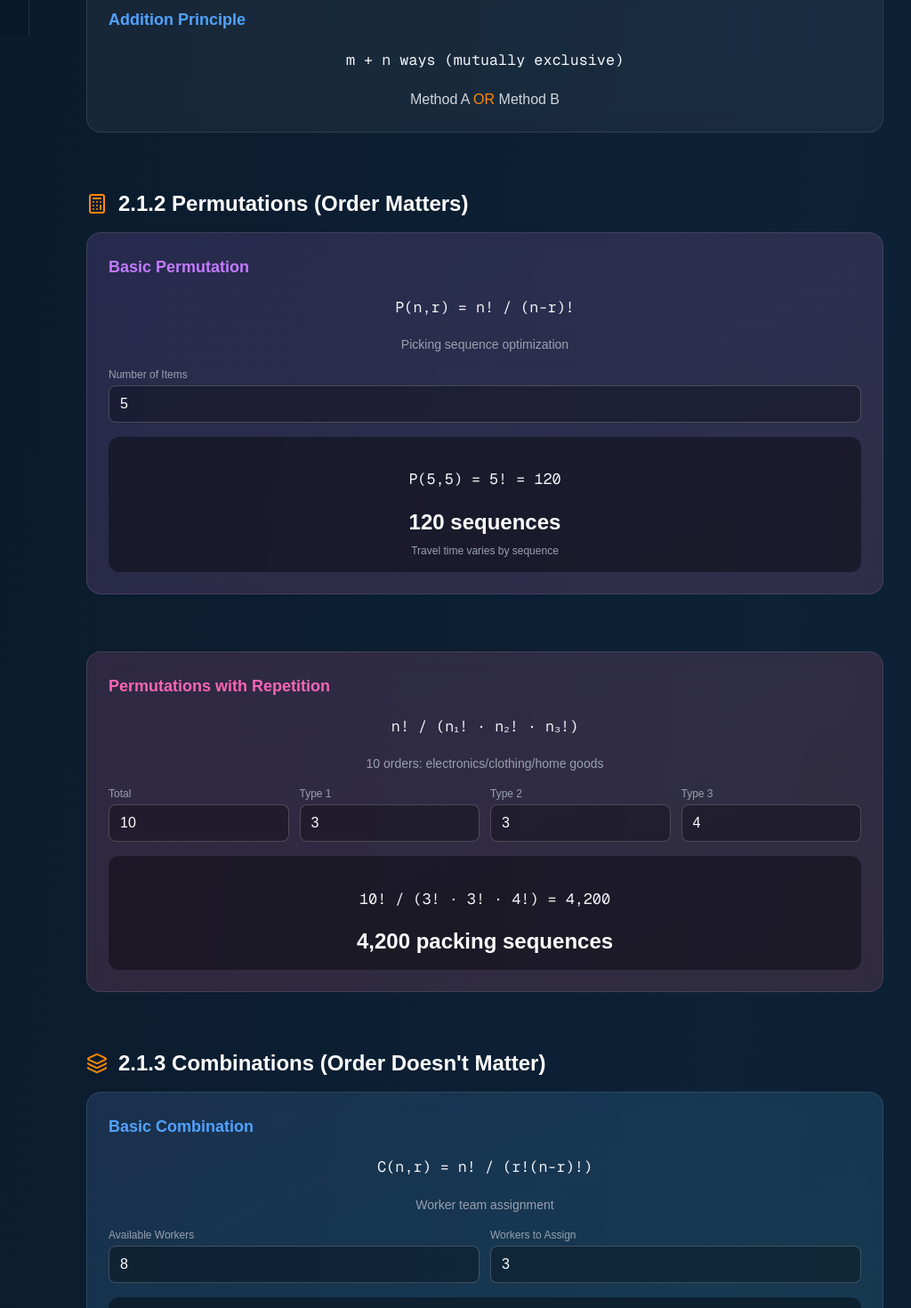
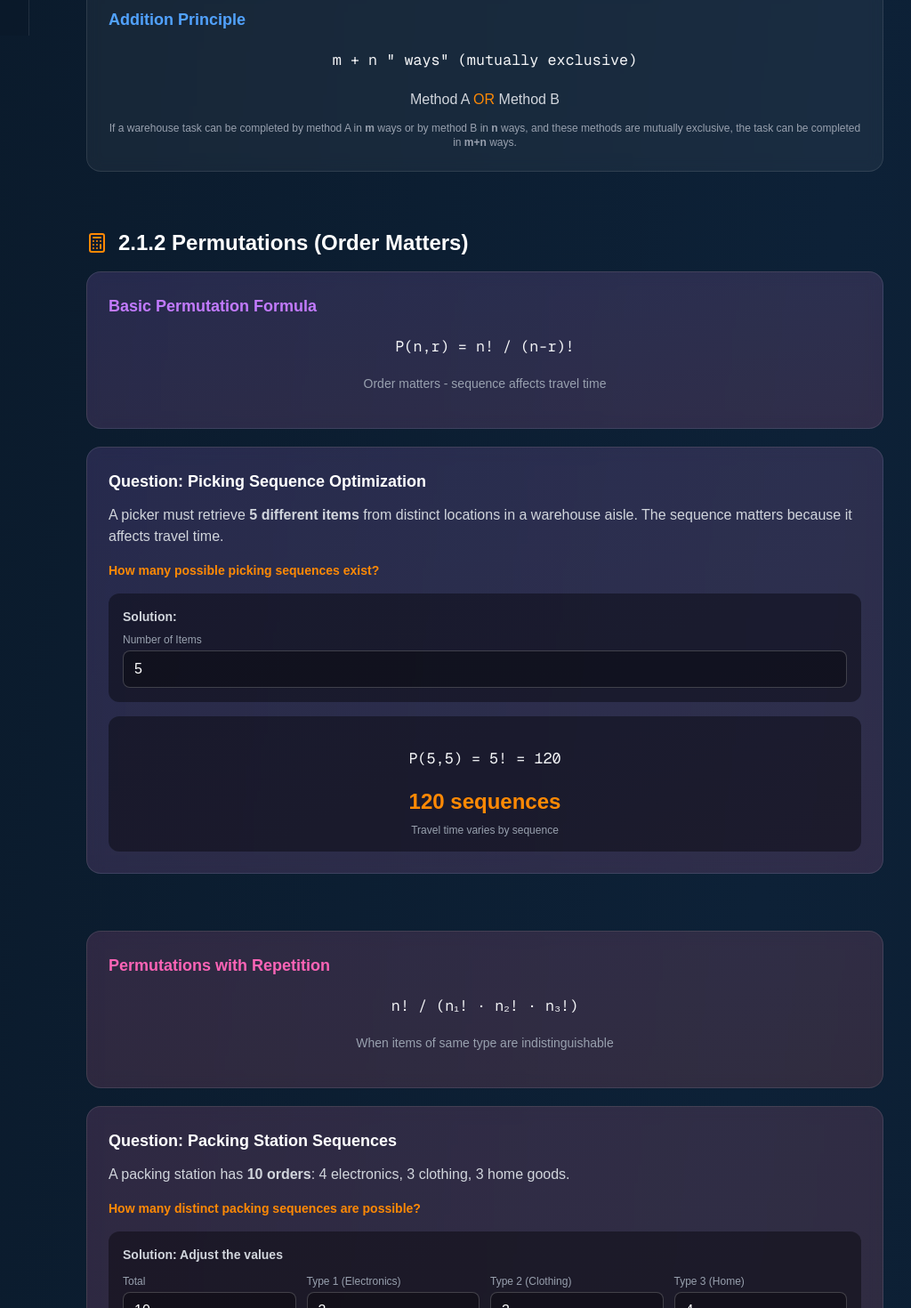
Before and after one commit to NadeemAhmad3/E-commerce-Order-Fullfillment-Warehouse-Queuing-Analysis, a Next.js app: page /clo1 in a window 1280 px wide. Shown: the part 760-2230 px from the top of the page at 89% size, without its empty margins (223-1247 px from the left). Built offline with nearby package versions, Linux system fonts and the light colour scheme.

Commit message:
Update page.tsx

```diff
--- a/src/app/clo1/page.tsx
+++ b/src/app/clo1/page.tsx
@@ -179,18 +179,18 @@ export default function CLO1Page() {
       {/* Navbar */}
       <nav className="fixed top-0 left-0 right-0 z-50 bg-[#0a1929]/95 backdrop-blur-lg border-b border-white/10">
         <div className="max-w-7xl mx-auto px-6 h-16 flex items-center justify-between">
-          <button className="flex items-center gap-2 text-gray-400 hover:text-orange-400 transition">
+          <a href="/" className="flex items-center gap-2 text-gray-400 hover:text-orange-400 transition">
             <ArrowLeft className="w-4 h-4" />
             <span className="text-sm">Home</span>
-          </button>
+          </a>
           <div className="flex items-center gap-3 px-4 py-2 bg-orange-500/10 border border-orange-500/30 rounded-full">
             <Package className="w-4 h-4 text-orange-400" />
             <span className="text-orange-400 font-bold">CLO 1</span>
           </div>
-          <button className="flex items-center gap-2 text-gray-400 hover:text-orange-400 transition">
+          <a href="/clo2" className="flex items-center gap-2 text-gray-400 hover:text-orange-400 transition">
             <span className="text-sm">CLO 2</span>
             <ChevronRight className="w-4 h-4" />
-          </button>
+          </a>
         </div>
       </nav>
 
@@ -258,8 +258,11 @@ export default function CLO1Page() {
 
               <Card>
                 <h3 className="text-lg font-bold text-blue-400 mb-3">Addition Principle</h3>
-                <MathDisplay block>m + n ways (mutually exclusive)</MathDisplay>
+                <MathDisplay block>m + n " ways" (mutually exclusive)</MathDisplay>
                 <p className="text-gray-300 text-center">Method A <span className="text-orange-400">OR</span> Method B</p>
+                <p className="text-xs text-gray-400 text-center mt-3">
+                  If a warehouse task can be completed by method A in <strong>m</strong> ways or by method B in <strong>n</strong> ways, and these methods are mutually exclusive, the task can be completed in <strong>m+n</strong> ways.
+                </p>
               </Card>
             </section>
 
@@ -271,15 +274,28 @@ export default function CLO1Page() {
               </div>
 
               <Card className="bg-gradient-to-br from-purple-500/10 to-pink-500/10 border-purple-500/30">
-                <h3 className="text-lg font-bold text-purple-400 mb-3">Basic Permutation</h3>
+                <h3 className="text-lg font-bold text-purple-400 mb-3">Basic Permutation Formula</h3>
                 <MathDisplay block>P(n,r) = n! / (n-r)!</MathDisplay>
-                <p className="text-sm text-gray-400 text-center mb-4">Picking sequence optimization</p>
+                <p className="text-sm text-gray-400 text-center mb-4">Order matters - sequence affects travel time</p>
+              </Card>
 
+              <Card className="bg-gradient-to-br from-purple-500/10 to-pink-500/10 border-purple-500/30">
+                <h3 className="text-lg font-bold text-white mb-3">Question: Picking Sequence Optimization</h3>
+                <p className="text-gray-300 mb-4">
+                  A picker must retrieve <strong>5 different items</strong> from distinct locations in a warehouse aisle. The sequence matters because it affects travel time.
+                </p>
+                <p className="text-sm text-orange-400 font-bold mb-4">
+                  How many possible picking sequences exist?
+                </p>
+
+                <div className="p-4 bg-black/40 rounded-xl mb-4">
+                  <h4 className="text-sm font-bold text-gray-300 mb-2">Solution:</h4>
                   <Input label="Number of Items" value={perm.items} onChange={(v) => setPerm({items: v})} max={10} />
+                </div>
 
-                <div className="mt-4 p-4 bg-black/40 rounded-xl">
-                  <MathDisplay block>P({perm.items},{perm.items}) = {perm.items}! = {pickingSeq}</MathDisplay>
-                  <p className="text-center text-2xl font-bold text-white mt-2">{pickingSeq.toLocaleString()} sequences</p>
+                <div className="p-4 bg-black/40 rounded-xl">
+                  <MathDisplay block>P({perm.items},{perm.items}) = {perm.items}! = {pickingSeq.toLocaleString()}</MathDisplay>
+                  <p className="text-center text-2xl font-bold text-orange-400 mt-3">{pickingSeq.toLocaleString()} sequences</p>
                   <p className="text-xs text-gray-400 text-center mt-2">Travel time varies by sequence</p>
                 </div>
               </Card>
@@ -290,18 +306,32 @@ export default function CLO1Page() {
               <Card className="bg-gradient-to-br from-pink-500/10 to-red-500/10 border-pink-500/30">
                 <h3 className="text-lg font-bold text-pink-400 mb-3">Permutations with Repetition</h3>
                 <MathDisplay block>n! / (n₁! · n₂! · n₃!)</MathDisplay>
-                <p className="text-sm text-gray-400 text-center mb-4">10 orders: electronics/clothing/home goods</p>
+                <p className="text-sm text-gray-400 text-center mb-4">When items of same type are indistinguishable</p>
+              </Card>
 
-                <div className="grid grid-cols-4 gap-3 mb-4">
+              <Card className="bg-gradient-to-br from-pink-500/10 to-red-500/10 border-pink-500/30">
+                <h3 className="text-lg font-bold text-white mb-3">Question: Packing Station Sequences</h3>
+                <p className="text-gray-300 mb-4">
+                  A packing station has <strong>10 orders</strong>: 4 electronics, 3 clothing, 3 home goods.
+                </p>
+                <p className="text-sm text-orange-400 font-bold mb-4">
+                  How many distinct packing sequences are possible?
+                </p>
+
+                <div className="p-4 bg-black/40 rounded-xl mb-4">
+                  <h4 className="text-sm font-bold text-gray-300 mb-3">Solution: Adjust the values</h4>
+                  <div className="grid grid-cols-4 gap-3">
                     <PermRepInput label="Total" value={permRep.total} field="total" max={20} />
-                  <PermRepInput label="Type 1" value={permRep.type1} field="type1" max={permRep.total} />
-                  <PermRepInput label="Type 2" value={permRep.type2} field="type2" max={permRep.total} />
-                  <PermRepInput label="Type 3" value={permRep.type3} field="type3" max={permRep.total} />
+                    <PermRepInput label="Type 1 (Electronics)" value={permRep.type1} field="type1" max={permRep.total} />
+                    <PermRepInput label="Type 2 (Clothing)" value={permRep.type2} field="type2" max={permRep.total} />
+                    <PermRepInput label="Type 3 (Home)" value={permRep.type3} field="type3" max={permRep.total} />
+                  </div>
                 </div>
 
                 <div className="p-4 bg-black/40 rounded-xl">
-                  <MathDisplay block>{permRep.total}! / ({permRep.type1}! · {permRep.type2}! · {permRep.type3}!) = {!isNaN(packingSeq) ? Math.round(packingSeq).toLocaleString() : 'Invalid'}</MathDisplay>
-                  <p className="text-center text-2xl font-bold text-white mt-2">
+                  <MathDisplay block>{permRep.total}! / ({permRep.type1}! · {permRep.type2}! · {permRep.type3}!)</MathDisplay>
+                  <MathDisplay block>= {!isNaN(packingSeq) ? Math.round(packingSeq).toLocaleString() : 'Invalid'}</MathDisplay>
+                  <p className="text-center text-2xl font-bold text-orange-400 mt-3">
                     {!isNaN(packingSeq) ? Math.round(packingSeq).toLocaleString() : 'Invalid'} packing sequences
                   </p>
                 </div>
@@ -316,18 +346,31 @@ export default function CLO1Page() {
               </div>
 
               <Card className="bg-gradient-to-br from-blue-500/10 to-cyan-500/10 border-blue-500/30">
-                <h3 className="text-lg font-bold text-blue-400 mb-3">Basic Combination</h3>
+                <h3 className="text-lg font-bold text-blue-400 mb-3">Basic Combination Formula</h3>
                 <MathDisplay block>C(n,r) = n! / (r!(n-r)!)</MathDisplay>
-                <p className="text-sm text-gray-400 text-center mb-4">Worker team assignment</p>
+                <p className="text-sm text-gray-400 text-center">Order doesn't matter - selection only</p>
+              </Card>
 
-                <div className="grid grid-cols-2 gap-3 mb-4">
+              <Card className="bg-gradient-to-br from-blue-500/10 to-cyan-500/10 border-blue-500/30">
+                <h3 className="text-lg font-bold text-white mb-3">Question: Worker Team Assignment</h3>
+                <p className="text-gray-300 mb-4">
+                  A warehouse manager must assign <strong>3 workers</strong> from a pool of <strong>8 available workers</strong> to operate packing stations during a shift.
+                </p>
+                <p className="text-sm text-orange-400 font-bold mb-4">
+                  How many different worker teams can be formed?
+                </p>
+
+                <div className="p-4 bg-black/40 rounded-xl mb-4">
+                  <h4 className="text-sm font-bold text-gray-300 mb-3">Solution: Adjust the values</h4>
+                  <div className="grid grid-cols-2 gap-3">
                     <Input label="Available Workers" value={comb.workers} onChange={(v) => setComb({...comb, workers: v})} max={20} />
                     <Input label="Workers to Assign" value={comb.assign} onChange={(v) => setComb({...comb, assign: Math.min(v, comb.workers)})} max={comb.workers} />
                   </div>
+                </div>
 
                 <div className="p-4 bg-black/40 rounded-xl">
-                  <MathDisplay block>C({comb.workers},{comb.assign}) = {Math.round(workerTeams)}</MathDisplay>
-                  <p className="text-center text-2xl font-bold text-white mt-2">{Math.round(workerTeams)} possible teams</p>
+                  <MathDisplay block>C({comb.workers},{comb.assign}) = {comb.workers}! / ({comb.assign}! × {comb.workers - comb.assign}!) = {Math.round(workerTeams)}</MathDisplay>
+                  <p className="text-center text-2xl font-bold text-orange-400 mt-3">{Math.round(workerTeams)} possible teams</p>
                 </div>
               </Card>
             </section>
@@ -335,18 +378,31 @@ export default function CLO1Page() {
             {/* 2.1.3 Combinations with Repetition */}
             <section id="comb-rep" className="scroll-mt-20 space-y-5">
               <Card className="bg-gradient-to-br from-cyan-500/10 to-teal-500/10 border-cyan-500/30">
-                <h3 className="text-lg font-bold text-cyan-400 mb-3">Combinations with Repetition</h3>
+                <h3 className="text-lg font-bold text-cyan-400 mb-3">Combinations with Repetition Formula</h3>
                 <MathDisplay block>C(n+r-1, r) = (n+r-1)! / (r!(n-1)!)</MathDisplay>
-                <p className="text-sm text-gray-400 text-center mb-4">Stock replenishment (items can repeat)</p>
+                <p className="text-sm text-gray-400 text-center">When items can be selected multiple times</p>
+              </Card>
 
-                <div className="grid grid-cols-2 gap-3 mb-4">
+              <Card className="bg-gradient-to-br from-cyan-500/10 to-teal-500/10 border-cyan-500/30">
+                <h3 className="text-lg font-bold text-white mb-3">Question: Stock Replenishment</h3>
+                <p className="text-gray-300 mb-4">
+                  A warehouse needs to order <strong>10 units</strong> distributed among <strong>4 different product categories</strong> (with repetition allowed - can order multiple units of same category).
+                </p>
+                <p className="text-sm text-orange-400 font-bold mb-4">
+                  In how many ways can the 10 units be distributed across the 4 categories?
+                </p>
+
+                <div className="p-4 bg-black/40 rounded-xl mb-4">
+                  <h4 className="text-sm font-bold text-gray-300 mb-3">Solution: Adjust the values</h4>
+                  <div className="grid grid-cols-2 gap-3">
                     <Input label="Product Categories" value={combRep.categories} onChange={(v) => setCombRep({...combRep, categories: v})} max={10} />
                     <Input label="Units to Order" value={combRep.units} onChange={(v) => setCombRep({...combRep, units: v})} max={20} />
+                  </div>
                 </div>
 
                 <div className="p-4 bg-black/40 rounded-xl">
                   <MathDisplay block>C({combRep.categories + combRep.units - 1},{combRep.units}) = {Math.round(stockWays)}</MathDisplay>
-                  <p className="text-center text-2xl font-bold text-white mt-2">{Math.round(stockWays)} distribution ways</p>
+                  <p className="text-center text-2xl font-bold text-orange-400 mt-3">{Math.round(stockWays)} distribution ways</p>
                 </div>
               </Card>
             </section>
@@ -756,10 +812,10 @@ export default function CLO1Page() {
                 You've mastered counting principles, set theory, probability fundamentals, conditional probability, Bayes' theorem, and independence testing. Time to explore random variables!
               </p>
 
-              <button className="inline-flex items-center gap-3 px-8 py-4 bg-gradient-to-r from-orange-500 to-orange-600 text-white text-lg font-bold rounded-xl hover:shadow-xl hover:shadow-orange-500/30 transition-all">
+              <a href="/clo2" className="inline-flex items-center gap-3 px-8 py-4 bg-gradient-to-r from-orange-500 to-orange-600 text-white text-lg font-bold rounded-xl hover:shadow-xl hover:shadow-orange-500/30 transition-all">
                 <span>Continue to CLO 2: Random Variables</span>
                 <ChevronRight className="w-6 h-6" />
-              </button>
+              </a>
             </section>
 
           </div>
```
Lines whose indentation alone changed are shown as unchanged.
